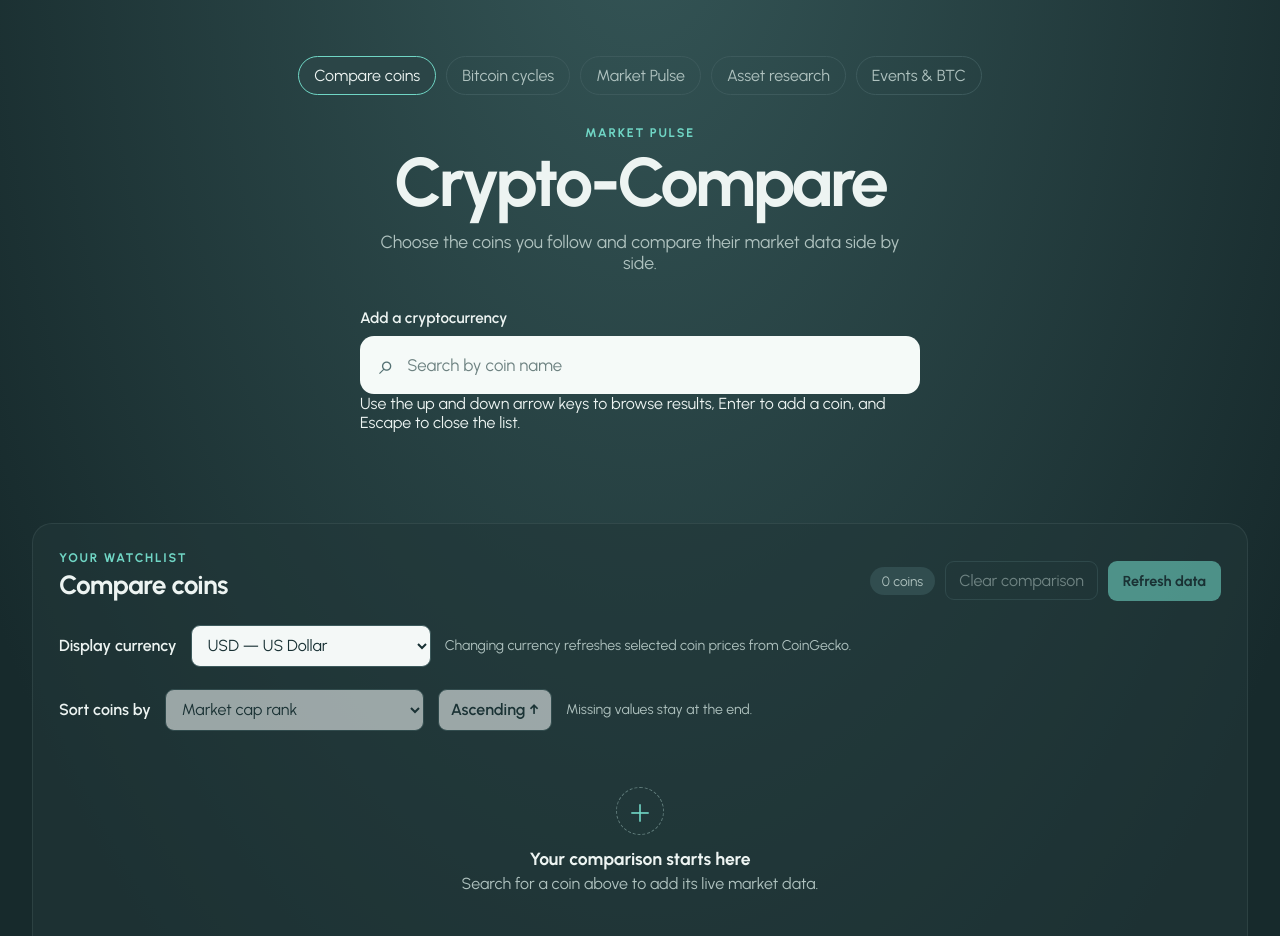
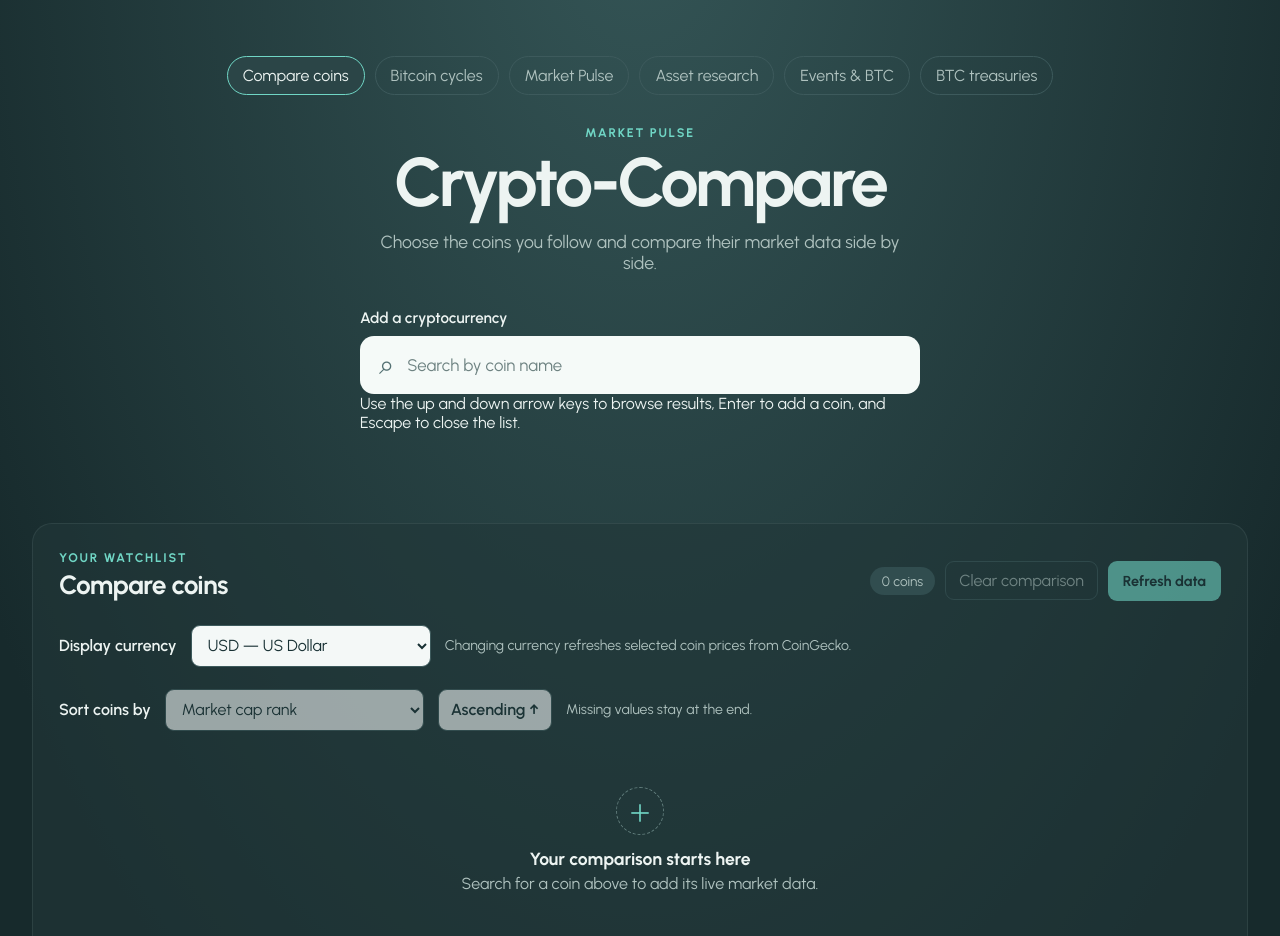
Before and after one commit to konradszymanski/Crypto-Compare, a website built with Vite: page index.html in a window 1280 px wide. Shown: the top 936 px of the page. Built offline with nearby package versions, Linux system fonts and the light colour scheme.

Commit message:
nav: link Bitcoin treasury research

```diff
--- a/index.html
+++ b/index.html
@@ -21,7 +21,8 @@
             <a href="cycles.html">Bitcoin cycles</a>
         <a href="market.html">Market Pulse</a><a href="asset.html">Asset research</a>
         <a href="events.html">Events &amp; BTC</a>
-        </nav>
+                <a href="treasuries.html">BTC treasuries</a>
+    </nav>
         <header class="page-header">
             <p class="eyebrow">Market Pulse</p>
             <h1>Crypto-Compare</h1>
```
